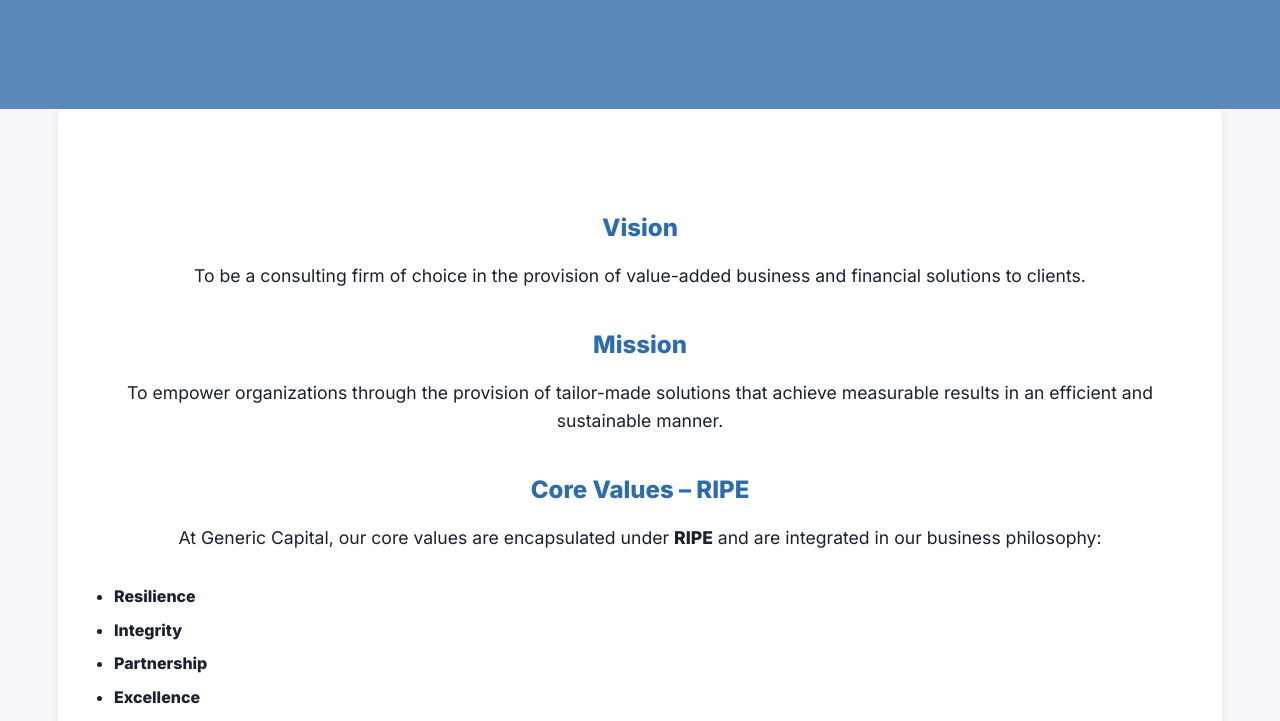
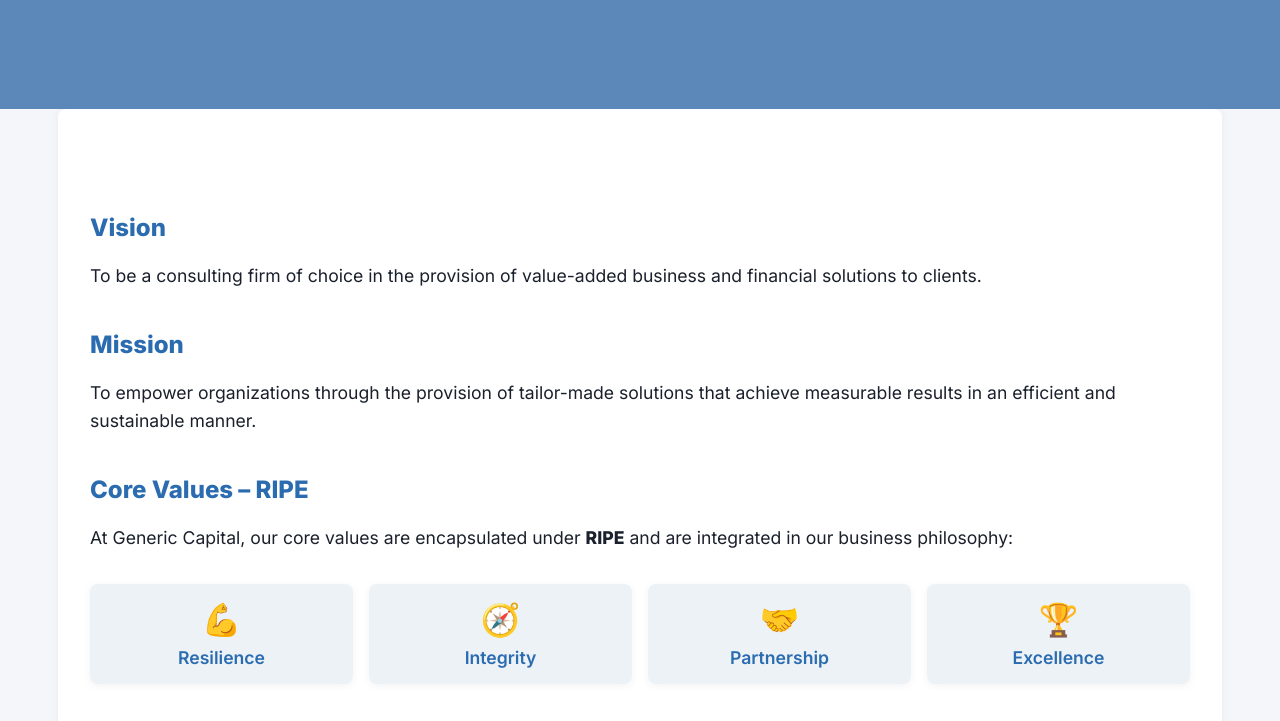
Before and after one commit to qwerty20048/Generic-Capital, a plain HTML site: page index.html in a window 1280 px wide. Shown: the part 201-922 px from the top of the page. Drawn offline with Linux system fonts and the light colour scheme; placeholder pictures from the web are drawn by us.

Commit message:
Update index.html

```diff
--- a/index.html
+++ b/index.html
@@ -61,23 +61,45 @@
     h2 {
       color: #2b6cb0;
       margin-top: 2.5rem;
-      text-align: center;
+      text-align: left;
     }
 
     .section-intro {
       font-size: 1.1rem;
       margin-bottom: 2rem;
       line-height: 1.6;
-      text-align: center;
+      text-align: left;
     }
 
-    ul {
-      padding-left: 1.5rem;
+    .core-values {
+      display: grid;
+      grid-template-columns: repeat(auto-fit, minmax(200px, 1fr));
+      gap: 1rem;
+      margin-top: 1.5rem;
     }
 
-    li {
-      line-height: 1.6;
+    .core-value {
+      background-color: #edf2f7;
+      padding: 1rem;
+      border-radius: 8px;
+      text-align: center;
+      box-shadow: 0 2px 8px rgba(0,0,0,0.05);
+      transition: transform 0.2s ease;
+    }
+
+    .core-value:hover {
+      transform: translateY(-5px);
+    }
+
+    .core-value-icon {
+      font-size: 2rem;
       margin-bottom: 0.5rem;
+    }
+
+    .core-value-title {
+      font-weight: 600;
+      font-size: 1.1rem;
+      color: #2b6cb0;
     }
 
     .contact-block {
@@ -133,12 +155,25 @@
   <p class="section-intro">
     At Generic Capital, our core values are encapsulated under <strong>RIPE</strong> and are integrated in our business philosophy:
   </p>
-  <ul>
-    <li><strong>Resilience</strong></li>
-    <li><strong>Integrity</strong></li>
-    <li><strong>Partnership</strong></li>
-    <li><strong>Excellence</strong></li>
-  </ul>
+
+  <div class="core-values">
+    <div class="core-value">
+      <div class="core-value-icon">💪</div>
+      <div class="core-value-title">Resilience</div>
+    </div>
+    <div class="core-value">
+      <div class="core-value-icon">🧭</div>
+      <div class="core-value-title">Integrity</div>
+    </div>
+    <div class="core-value">
+      <div class="core-value-icon">🤝</div>
+      <div class="core-value-title">Partnership</div>
+    </div>
+    <div class="core-value">
+      <div class="core-value-icon">🏆</div>
+      <div class="core-value-title">Excellence</div>
+    </div>
+  </div>
 
   <h2>Office Locations</h2>
 
```
